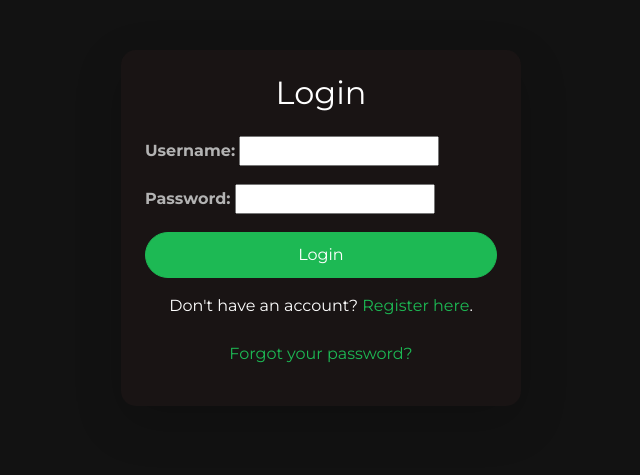
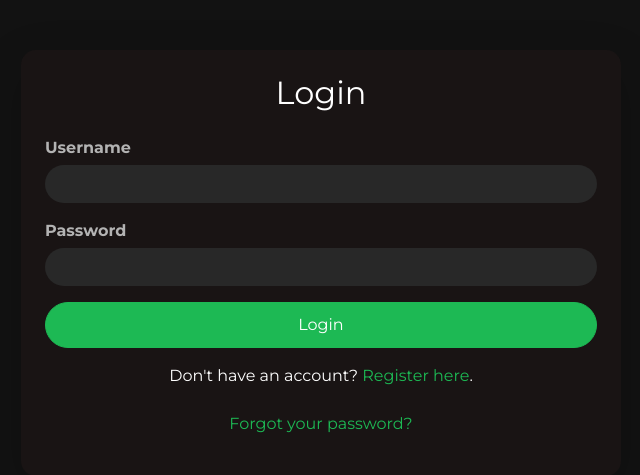
Before and after one commit to Group31-CS2340/cs2340project2, a Django app: page /login/ in a window 1280 px wide. Shown: the part 56-531 px from the top of the page, without its empty margins (319-959 px from the left). Run offline with Django 5.2, Linux system fonts and the light colour scheme; some libraries are stand-ins or nearby versions.

Commit message:
updating login.html
fixing login page visual to match registration page

```diff
--- a/users/templates/login.html
+++ b/users/templates/login.html
@@ -24,14 +24,14 @@
 <!-- Navigation Bar -->
 <nav class="navbar navbar-expand-lg navbar-dark">
     <a class="navbar-brand" href="{% url 'home' %}">Spotify Wrapped Bootleg</a>
-    <button class="navbar-toggler" type="button" data-toggle="collapse" data-target="#navbarNav"     aria-controls="navbarNav" aria-expanded="false" aria-label="Toggle navigation">
+    <button class="navbar-toggler" type="button" data-toggle="collapse" data-target="#navbarNav" aria-controls="navbarNav" aria-expanded="false" aria-label="Toggle navigation">
         <span class="navbar-toggler-icon"></span>
     </button>
 </nav>
 
 <!-- Login Section -->
 <div class="container d-flex justify-content-center align-items-center">
-    <div class="card p-4 shadow-lg" style="max-width: 400px; width: 100%;">
+    <div class="card p-4 shadow-lg" style="max-width: 600px; width: 100%;"> <!-- Match registration width -->
         <h2 class="text-center mb-4">Login</h2>
         <form method="POST" action="{% url 'login' %}">
             {% csrf_token %}
@@ -40,17 +40,29 @@
                     {{ form.non_field_errors }}
                 </div>
             {% endif %}
-            {% for field in form %}
-                <div class="form-group">
-                    {{ field.label_tag }}
-                    {{ field }}
-                    {% if field.errors %}
-                        <div class="alert alert-danger">
-                            {{ field.errors }}
-                        </div>
-                    {% endif %}
-                </div>
-            {% endfor %}
+
+            <!-- Username Field -->
+            <div class="form-group">
+                <label for="username">Username</label>
+                <input type="text" id="username" name="username" class="form-control" value="{{ form.username.value|default_if_none:'' }}">
+                {% if form.username.errors %}
+                    <div class="alert alert-danger">
+                        {{ form.username.errors }}
+                    </div>
+                {% endif %}
+            </div>
+
+            <!-- Password Field -->
+            <div class="form-group">
+                <label for="password">Password</label>
+                <input type="password" id="password" name="password" class="form-control">
+                {% if form.password.errors %}
+                    <div class="alert alert-danger">
+                        {{ form.password.errors }}
+                    </div>
+                {% endif %}
+            </div>
+
             <button type="submit" class="btn btn-primary btn-block">Login</button>
         </form>
         <p class="text-center mt-3">
@@ -64,8 +76,8 @@
 
 <!-- Include Bootstrap JS and dependencies -->
 <script src="https://code.jquery.com/jquery-3.5.1.slim.min.js"></script>
-<script     src="https://cdn.jsdelivr.net/npm/popper.js@1.16.1/dist/umd/popper.min.js"></script>
-<script     src="https://stackpath.bootstrapcdn.com/bootstrap/4.5.2/js/bootstrap.min.js"></script>
+<script src="https://cdn.jsdelivr.net/npm/popper.js@1.16.1/dist/umd/popper.min.js"></script>
+<script src="https://stackpath.bootstrapcdn.com/bootstrap/4.5.2/js/bootstrap.min.js"></script>
 
 </body>
 </html>
```
